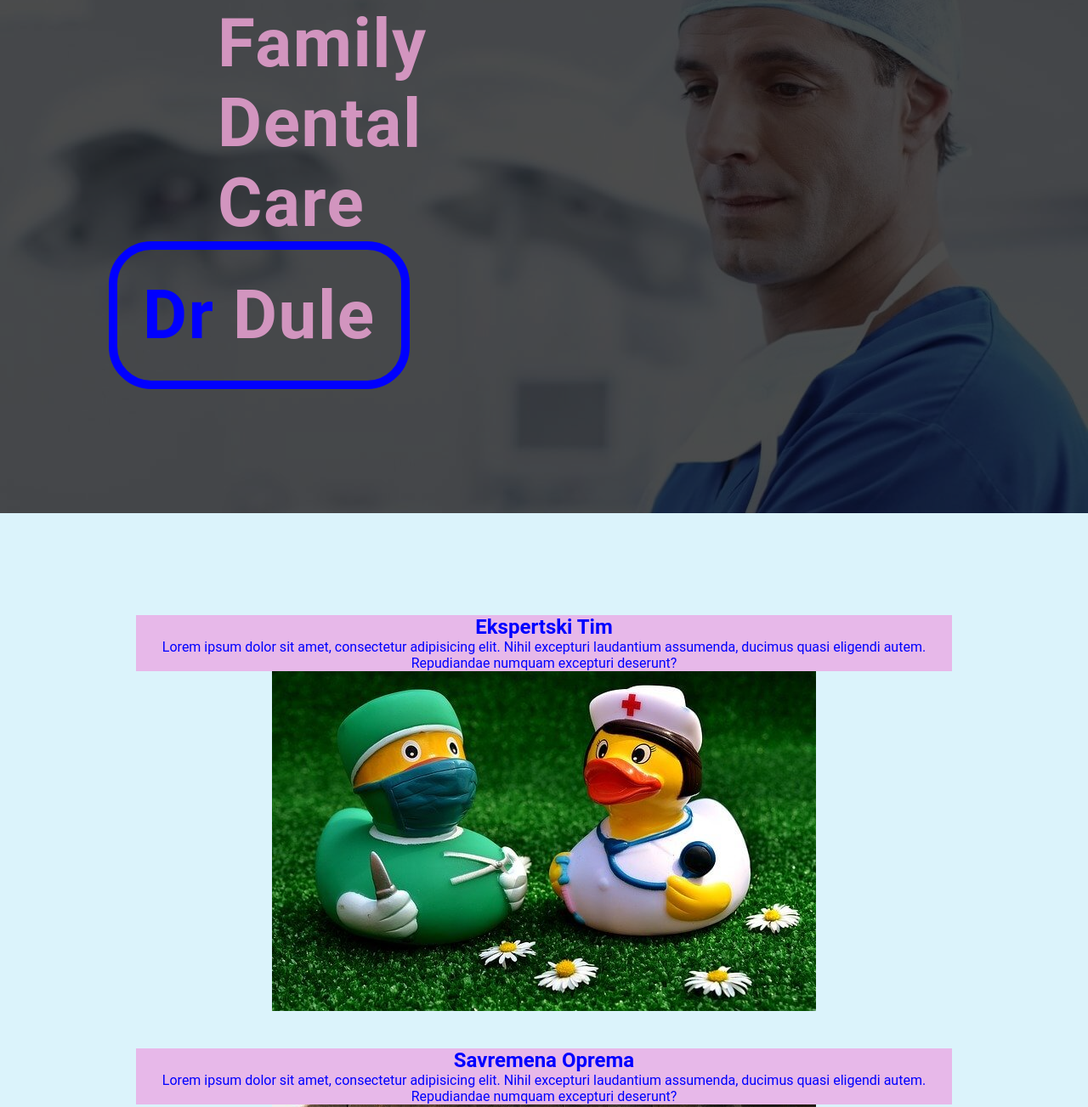
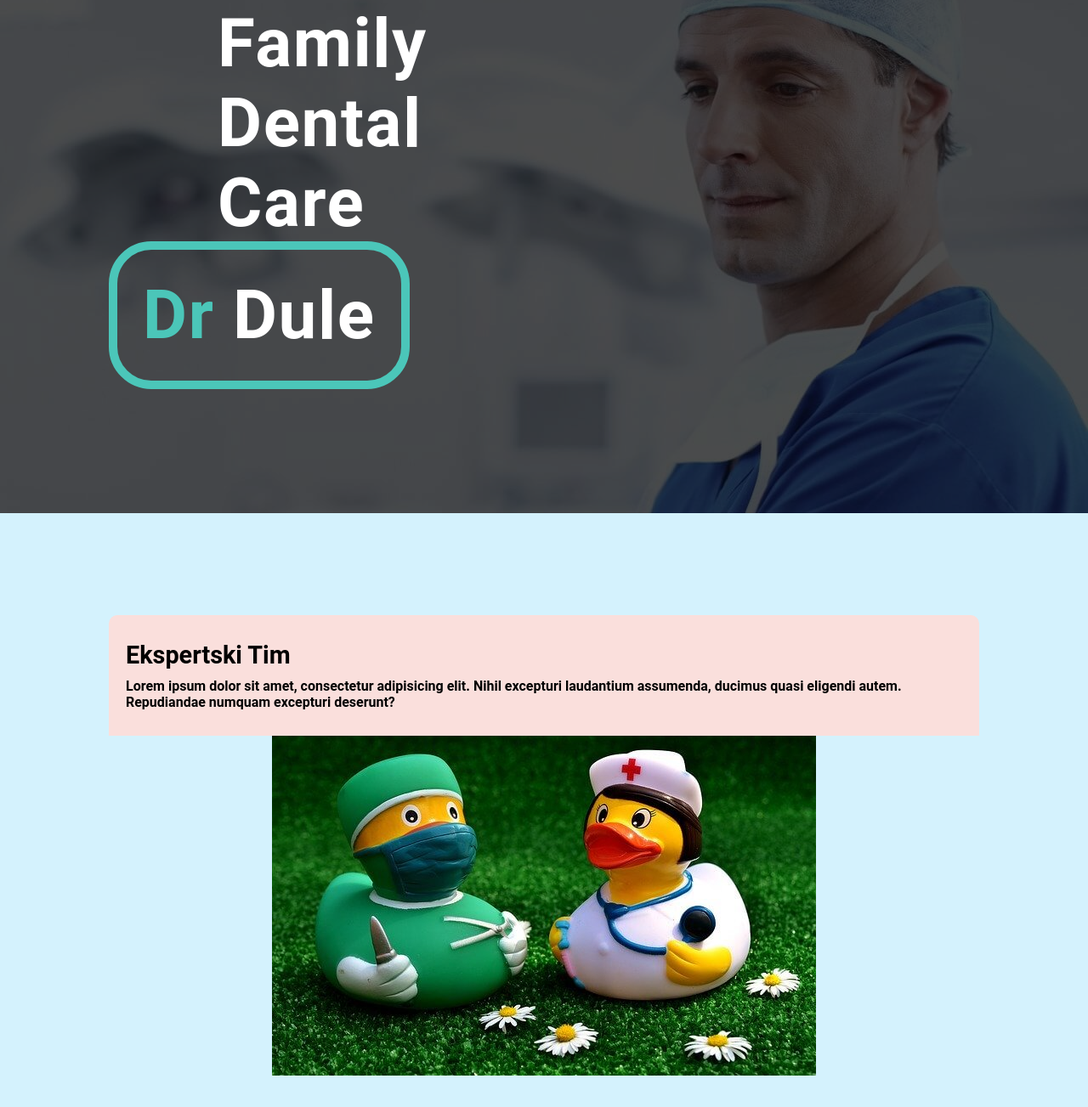
Before and after one commit to milan978gh/dule-zubna-ordinacija, a plain HTML site: page index.html in a window 1280 px wide. Shown: the part 196-1499 px from the top of the page at 85% size. Drawn offline with Linux system fonts and the light colour scheme.

Commit message:
skills css done

```diff
--- a/css/styles.css
+++ b/css/styles.css
@@ -1,3 +1,5 @@
+
+
 *{
 	margin: 0;
 	padding: 0;
@@ -6,7 +8,6 @@
 }
 html{
 	font-family: Roboto, sans-serif;
-	color: blue;
 }
 .container{
 	min-height: 100vh;
@@ -20,16 +21,16 @@ html{
 	font-size: 5rem;
 	font-weight: 600;
 	letter-spacing: .1rem;
-	color: blue;
+	color: #4bc6b9ff;
 	padding: 30px;
 	position: absolute;
 	top: 60%;
 	left: 10%;
-	border: 10px solid blue;
+	border: 10px solid #4bc6b9ff;
 	border-radius: 50px;
 }
 span{
-	color: #d295bf;
+	color:white;
 }
 
 /* header */
@@ -58,6 +59,7 @@ span{
 	font-size: 2.5rem;
 	letter-spacing: .1rem;
 	margin-left: 20px;
+	color: #3232cf;
 }
 #header img{
 	width: 120px;
@@ -87,7 +89,7 @@ span{
 #front h1{
 	display: block;
 	width: fit-content;
-	color: #d295bf;
+	color: white;
 	font-size: 5rem;
 	letter-spacing: .1rem;
 	position:absolute;
@@ -97,12 +99,12 @@ span{
 
 /* skills page */
 #skills{
-	background-color: #b6e6f77e;
+	background-color: #d4f2fd;
 }
 #skills .skills{
 	flex-direction: column;
 	text-align: center;
-	max-width: 1200px;
+	width: 100%;
 	margin: 0 auto;
 	padding: 100px 0 0 0;
 }
@@ -111,6 +113,7 @@ span{
 	flex-direction: column;
 	align-items: center;
 	justify-content: center;
+	width: 100%;
 }
 #skills .skills-item{
 	display: flex;
@@ -120,7 +123,23 @@ span{
 	width: 80%;
 	margin: 20px auto;
 	border-radius: 10px;
+	overflow: hidden;
 }
 #skills .skills-info{
-	background-color: #fd3dc052;
+	background-color: #fadfdc;
+	color: black;
+	display: flex;
+	flex-direction: column;
+	flex-basis: 50%;
+	align-items: flex-start;
+	justify-content: center;
+	padding: 30px 20px;
 }
+#skills h1{
+	font-size: 1.8rem;
+}
+#skills p{
+	font-weight: 600;
+	text-align: left;
+	padding-top: 10px;
+}
--- a/index.html
+++ b/index.html
@@ -22,7 +22,7 @@
 				<div class="nav">
 
 					<div class="brand">
-						<h1>Dr <span>Dule</span></h1>
+						<h1>Dr Dule</h1>
 					</div>
 
 					<div class="up">
@@ -96,13 +96,13 @@
 	<!-- end skills page -->
 
 	<!-- about page -->
-		<section id="about">
+		<!-- <section id="about">
 			<div class="about container">
 
 
 
 			</div>
-		</section>
+		</section> -->
 	<!-- end about page -->
 		<footer>
 			<p>amilandev78-at-gmail-dot-com</p>
```
Also changed, not shown: img/[Originals]/painless.jpg (deleted).
